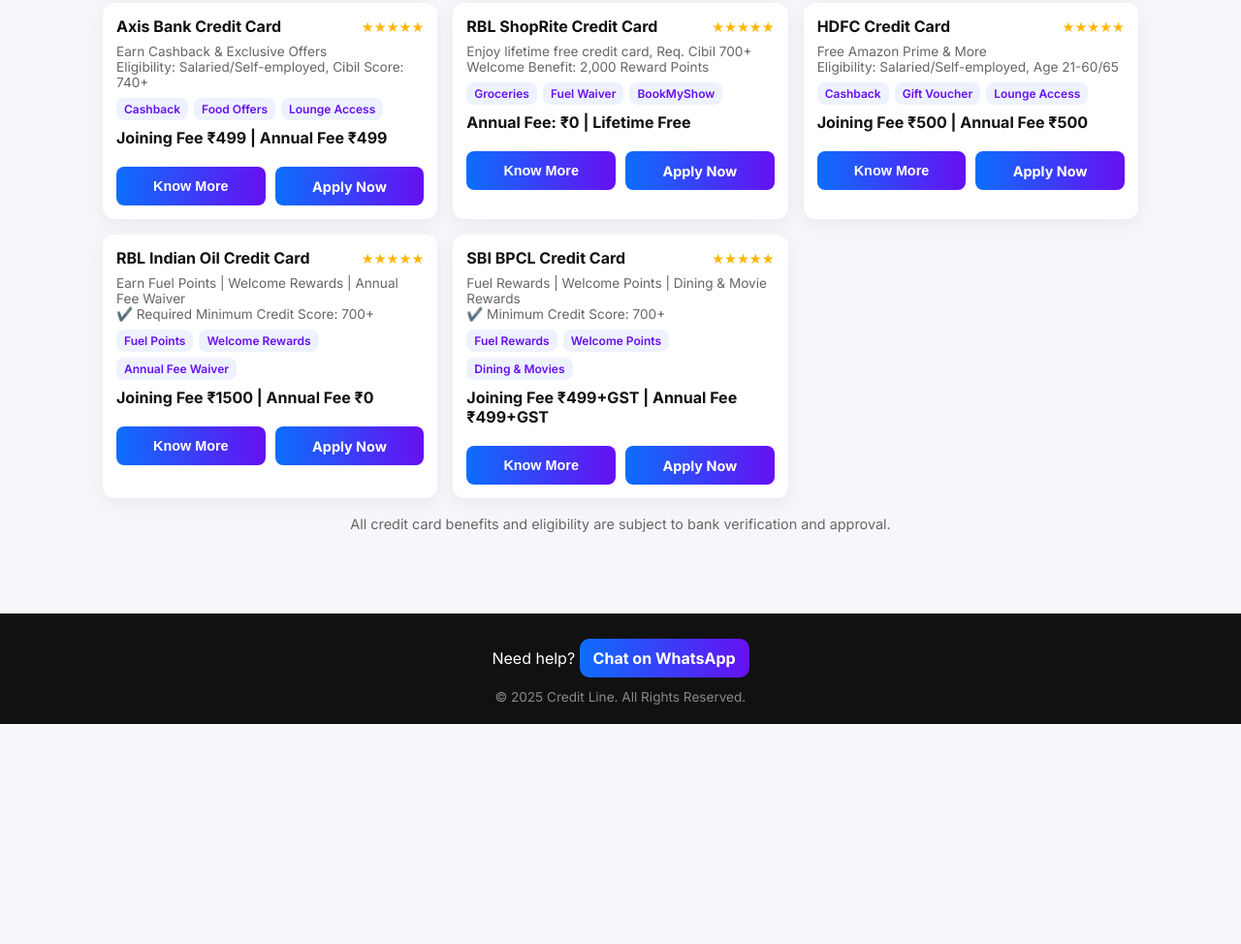
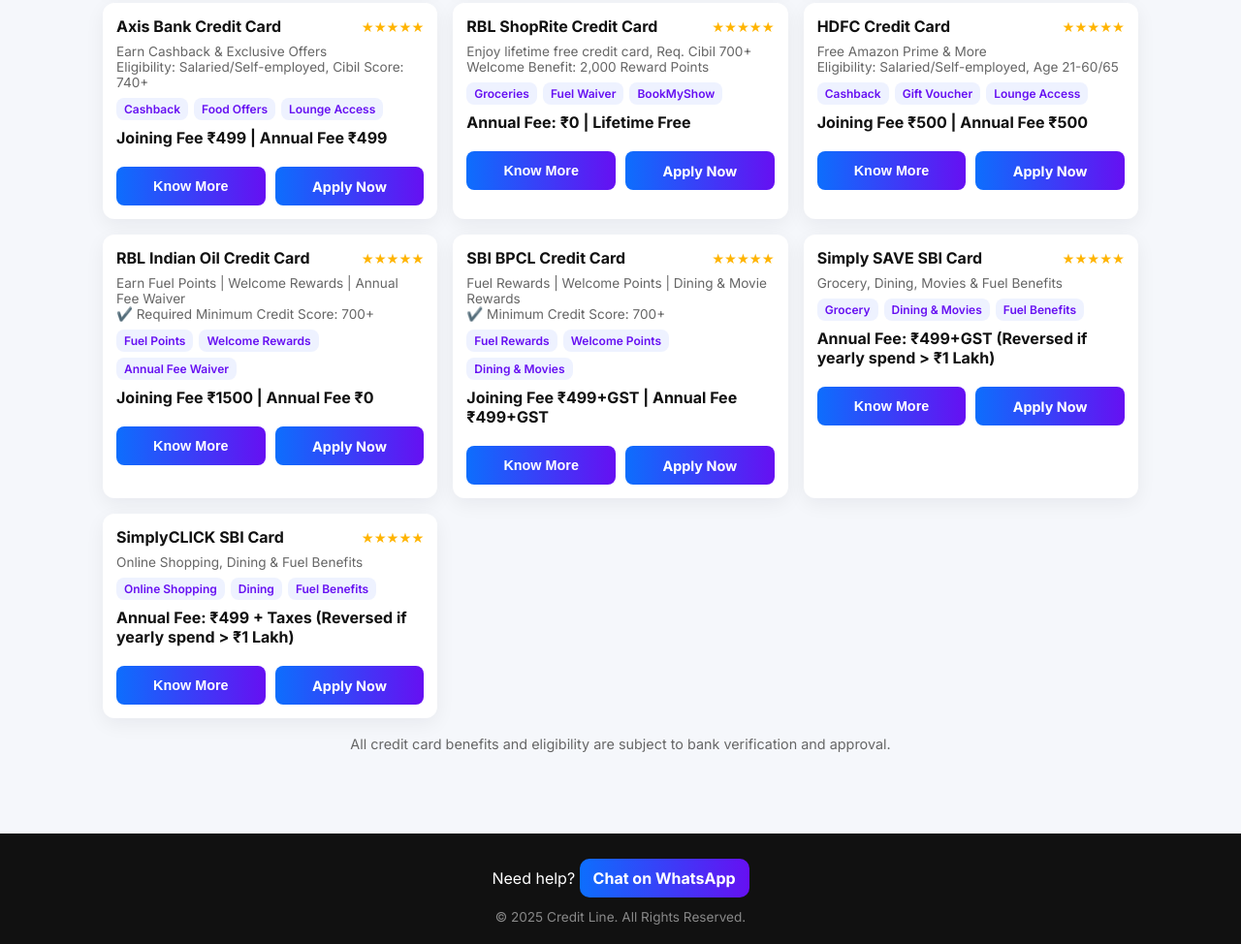
Before and after one commit to whorajjoshi/fastcheker, a plain HTML site: page index.html in a window 1280 px wide. Shown: the part 668-1642 px from the top of the page at 97% size. Before the commit the page ends 1415 px from the top, so only its background shows below. Drawn offline with Linux system fonts and the light colour scheme.

Commit message:
Update index.html

```diff
--- a/index.html
+++ b/index.html
@@ -494,6 +494,58 @@
     </div>
   </div>
 </div>
+<!-- SimplySAVE SBI Card -->
+<div class="card" data-name="Simply SAVE SBI Card" data-fee="0" data-rating="5">
+  <div class="card-body">
+    <div class="card-title">
+      <h3>Simply SAVE SBI Card</h3>
+      <span class="rating">★★★★★</span>
+    </div>
+    <div class="card-meta">
+      Grocery, Dining, Movies & Fuel Benefits
+    </div>
+    <div class="tag-row">
+      <span class="tag">Grocery</span>
+      <span class="tag">Dining & Movies</span>
+      <span class="tag">Fuel Benefits</span>
+    </div>
+    <div class="fee">Annual Fee: ₹499+GST (Reversed if yearly spend > ₹1 Lakh)</div>
+    <div class="action-row">
+      <button class="know-btn"
+        data-title="SimplySAVE SBI Card"
+        data-benefits="✔️ Welcome Benefits: 2000 bonus reward points worth ₹500 on spending ₹2000 in 60 days<br>✔️ 10X Reward Points on grocery, dining & movies (4 points = ₹1)<br>✔️ Fuel Surcharge Reversal up to ₹100/month<br>✔️ Free add-on card for family members"
+        data-eligibility="✔️ Age: 21+<br>✔️ Employment: Salaried<br>✔️ Minimum Income: Rs.25,000/month<br>✔️ Credit Score: 700+<br>✔️ Documents Required: Aadhaar Card, PAN Card, Income Proof"
+      >Know More</button>
+      <a href="https://leads.banksathi.com/?h=UXVnbTRrSkljVkJjVXNEbExMdHRIUT09" class="apply-btn" target="_blank">Apply Now</a>
+    </div>
+  </div>
+</div>
+<!-- SimplyCLICK SBI Card -->
+<div class="card" data-name="SimplyCLICK SBI Card" data-fee="499" data-rating="5">
+  <div class="card-body">
+    <div class="card-title">
+      <h3>SimplyCLICK SBI Card</h3>
+      <span class="rating">★★★★★</span>
+    </div>
+    <div class="card-meta">
+      Online Shopping, Dining & Fuel Benefits
+    </div>
+    <div class="tag-row">
+      <span class="tag">Online Shopping</span>
+      <span class="tag">Dining</span>
+      <span class="tag">Fuel Benefits</span>
+    </div>
+    <div class="fee">Annual Fee: ₹499 + Taxes (Reversed if yearly spend > ₹1 Lakh)</div>
+    <div class="action-row">
+      <button class="know-btn"
+        data-title="SimplyCLICK SBI Card"
+        data-benefits="✔️ Welcome Benefits: Amazon.in gift card worth Rs.500 on payment of Annual Fee<br>✔️ 10X Reward Points on Apollo24X7, BookMyShow, Cleartrip, Eazydiner & Netmeds<br>✔️ 1% fuel surcharge waiver for transactions between Rs.500 & Rs.3000<br>✔️ Free add-on card for family members"
+        data-eligibility="✔️ Age: 23+<br>✔️ Employment: Salaried<br>✔️ Minimum Income: Rs.25,000/month<br>✔️ Credit Score: 700+<br>✔️ Documents Required: Aadhaar Card, PAN Card, Income Proof"
+      >Know More</button>
+      <a href="https://leads.banksathi.com/?h=TWN4Tm11UlU0OTd4ZUFRQVVRVVQrdz09" class="apply-btn" target="_blank">Apply Now</a>
+    </div>
+  </div>
+</div>
 
   </section>
 
```
